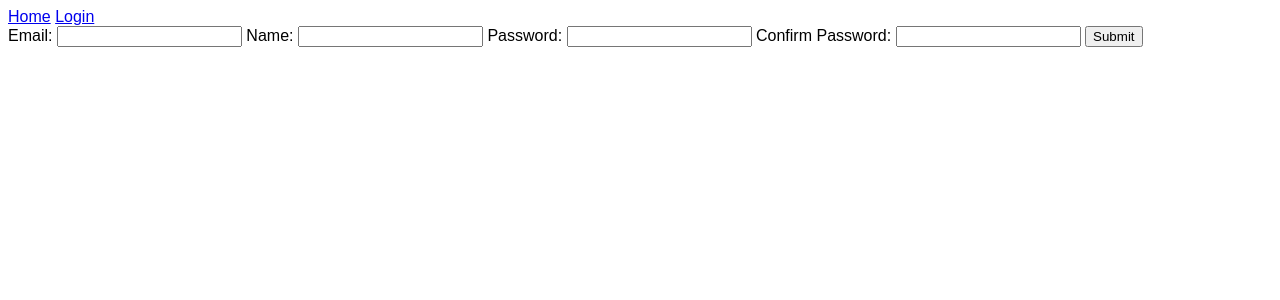
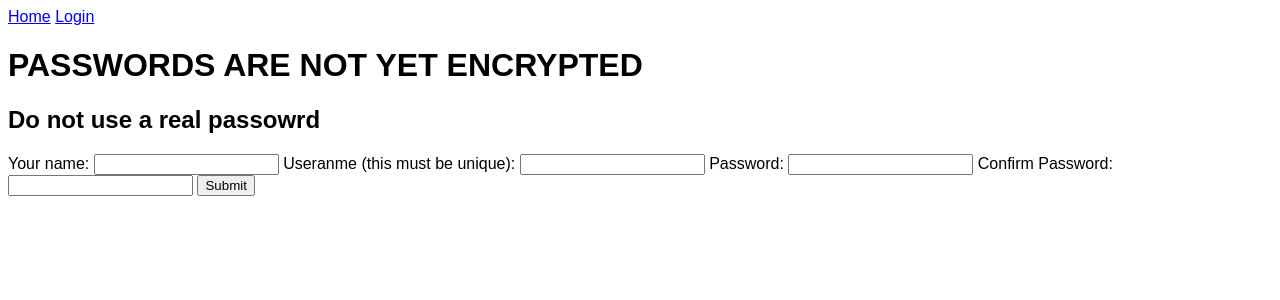
Before and after one commit to Hang-0ut/Hang-Out, a Flask app: page /register in a window 1280 px wide. Shown: the top 300 px of the page. Run offline with Flask 3, Linux system fonts and the light colour scheme.

Commit message:
Registration functional

```diff
--- a/main.py
+++ b/main.py
@@ -1,7 +1,8 @@
-from flask import Flask, render_template, redirect, url_for, request
+from flask import Flask, render_template, redirect, url_for, request, session
 from database import get_db_conn, construct_db, drop_db
 
 app = Flask(__name__)
+app.secret_key = "bguy43bf3498b8072r8"
 
 
 @app.before_request
@@ -16,12 +17,42 @@ def landing():
 
 @app.route("/register")
 def register():
-    return render_template("main/register.html")
+    err = None
+    err = request.args.get("err")
+    return render_template("main/register.html", err=err)
 
 
 @app.route("/register-input", methods=["POST"])
 def register_input():
-    return redirect(url_for("landing"))
+    name = request.form.get("name").strip().title()
+    username = request.form.get("username").strip()
+    password = request.form.get("password").strip()
+    password_confirm = request.form.get("password-confirm").strip()
+
+    if password != password_confirm:
+        return redirect(url_for("register") + "?err=passwords")
+    else:
+        conn, cur = get_db_conn()
+        query = "SELECT id FROM users WHERE username = ?"
+        cur.execute(query, (username,))
+        row = cur.fetchone()
+        if row:
+            return redirect(url_for("register") + "?err=username")
+        else:
+            query = "INSERT INTO users (name, username, password) VALUES (?, ?, ?)"
+            cur.execute(query, (name, username, password))
+            conn.commit()
+
+            query = "SELECT id FROM users WHERE username = ?"
+            cur.execute(query, (username,))
+            row = cur.fetchone()
+            if row:
+                id = row[0]
+                session["id"] = id
+                return redirect(url_for("landing"))
+            else:
+                return redirect(url_for("register") + "?err=login")
+    return redirect(url_for("register") + "?err=unknown")
 
 
 @app.route("/login")
--- a/templates/main/register.html
+++ b/templates/main/register.html
@@ -9,12 +9,29 @@
             <a href="/">Home</a>
             <a href="/login">Login</a>
 
+            <h1><strong>PASSWORDS ARE NOT YET ENCRYPTED</strong></h1>
+            <h2>Do not use a real passowrd</h2>
+
+            {% if err %}
+            <strong>
+                {% if err == "passwords" %}
+                    Passwords did not match
+                {% elif err == "username" %}
+                    Username already in use
+                {% elif err == "login" %}
+                    Account created, but login failed
+                {% endif %}
+            </strong>
+            {% endif %}
+
             <form method="post" action="register-input">
-                <label for="email">Email:</label>
-                <input type="text" name="email" id="email">
 
-                <label for="name">Name:</label>
+                <label for="name">Your name:</label>
                 <input type="text" name="name" id="name">
+
+                <label for="username">Useranme (this must be unique):</label>
+                <input type="text" name="username" id="username" pattern="^[a-zA-Z0-9_]{3,30}$">
+                <!-- Only letters, number and Unserscores -->
 
                 <label for="password">Password:</label>
                 <input type="password" name="password" id="password">
```
